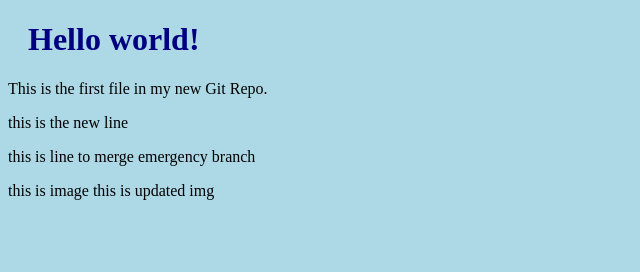
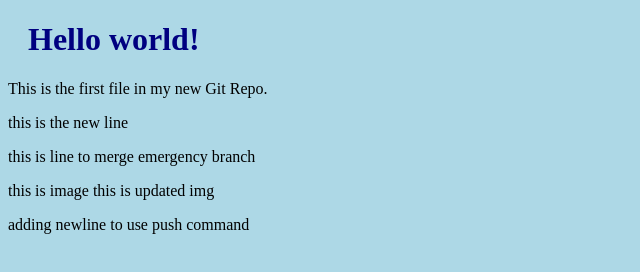
Before and after one commit to pkrishnamohan07/sample_project, a plain HTML site: page index.html in a window 1280 px wide. Shown: the whole page, without its empty margins (0-640 px from the left). Drawn offline with Linux system fonts and the light colour scheme.

Commit message:
adding line to push op

```diff
--- a/index.html
+++ b/index.html
@@ -12,4 +12,5 @@
 <p>this is line to merge emergency branch</p>
 <img src="">this is image</img>
 <img src="">this is updated img</img>
+<p>adding newline to use push command</p>
 </body>
```
